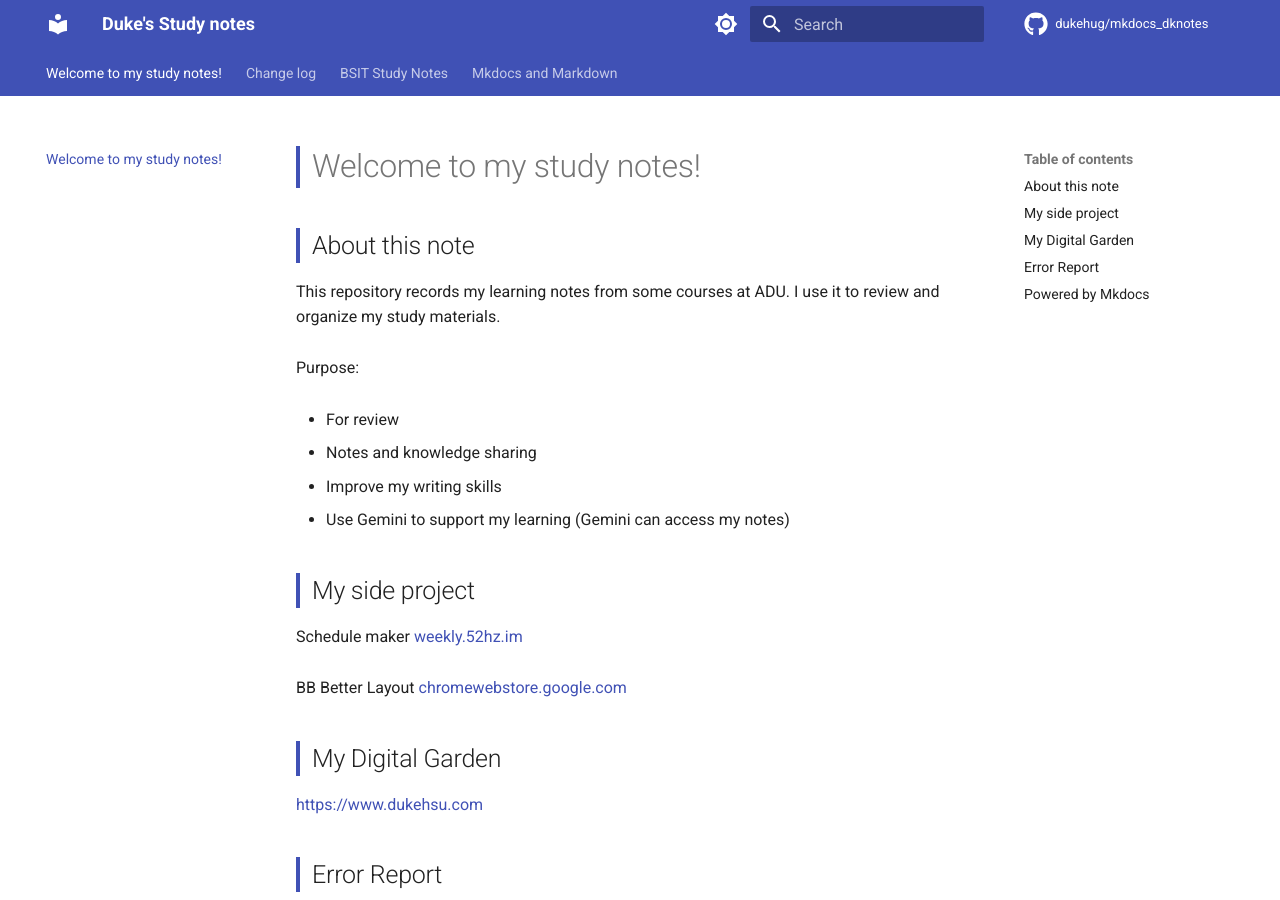
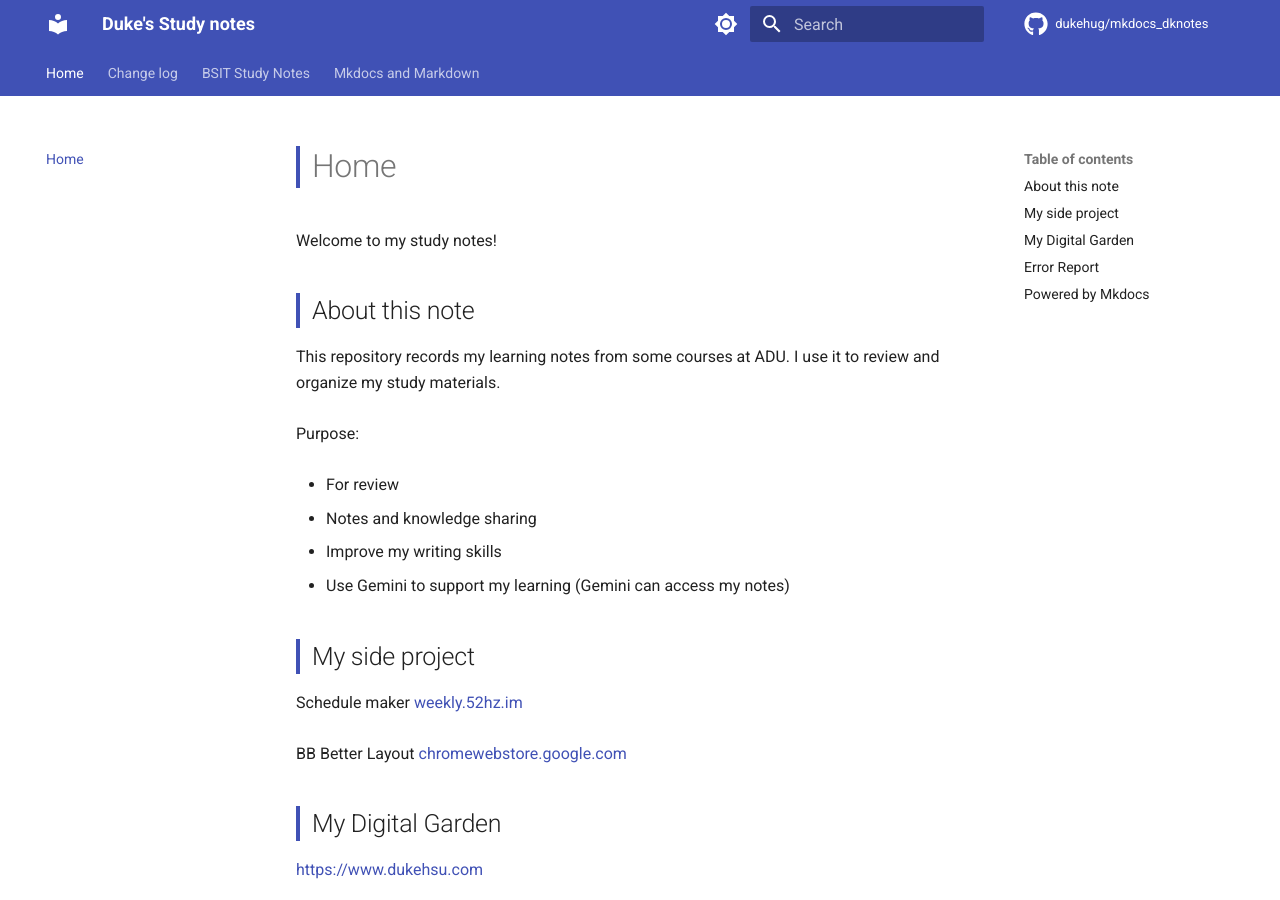
Before and after one commit to dukehug/mkdocs_dknotes, an MkDocs documentation site: the page built from docs/index.md, in a window 1280 px wide and 900 px high. Built offline with MkDocs 1.6.1 and Material for MkDocs 9.7.7, drawn with Linux system fonts in a browser that asks for light colours; comment, search, counter and statistics services are not loaded.

Commit message:
update notes: Thu Aug 20 04:22:04 PM CST 2026

```diff
--- a/docs/index.md
+++ b/docs/index.md
@@ -1,4 +1,6 @@
-# Welcome to my study notes!
+
+
+Welcome to my study notes!
 
 ## About this note
 
```
